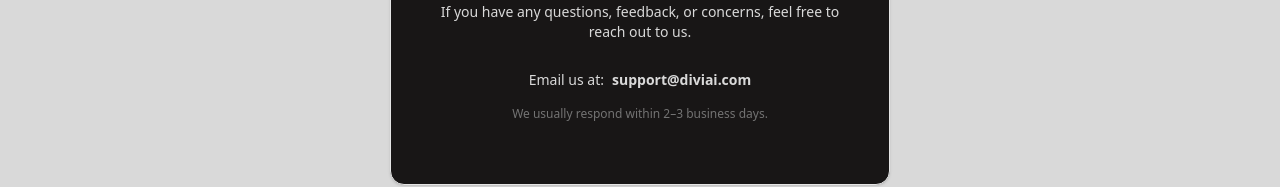
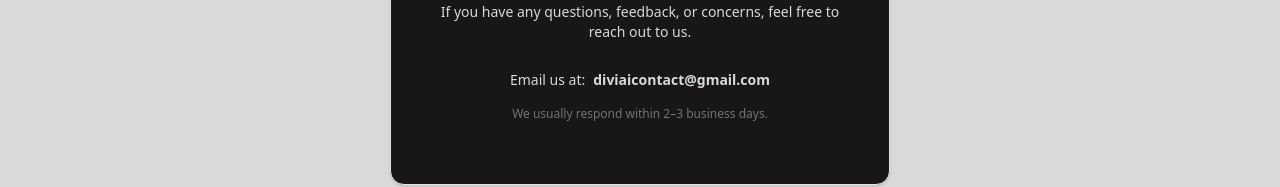
Before and after one commit to Divi202/divi_ai, a Next.js app: page /contact-us in a window 1280 px wide. Shown: the part 244-431 px from the top of the page. Built offline with nearby package versions, Linux system fonts and the light colour scheme.

Commit message:
updated the support email and instagram link

```diff
--- a/app/contact-us/page.tsx
+++ b/app/contact-us/page.tsx
@@ -4,7 +4,7 @@
 import { Card, CardContent, CardHeader, CardTitle } from "@/components/ui/card";
 import Link from "next/link";
 const ContactUs = () => {
-  const email = "support@diviai.com"; // replace with your email
+  const email = "diviaicontact@gmail.com"; // replace with your email
   return (
     <div className="flex min-h-screen flex-col bg-custom-white">
       <Navbar></Navbar>
--- a/app/privacy-policy/page.tsx
+++ b/app/privacy-policy/page.tsx
@@ -87,10 +87,10 @@
             <p>
               📧{" "}
               <a
-                href="mailto:your-email@example.com"
+                href="mailto:diviaicontact@gmail.com"
                 className="text-blue-600 hover:underline"
               >
-                your-email@example.com
+                diviaicontact@gmail.com
               </a>
             </p>
 
--- a/components/footer.tsx
+++ b/components/footer.tsx
@@ -37,7 +37,8 @@
         <div className="flex flex-row gap-4 items-center ">
           {/* only for medium and big screen  */}
           <Link
-            href="#instagram link"
+            href="https://www.instagram.com/diviai_official/"
+            target="/"
             className="hidden md:flex flex-row  hover:opacity-80"
           >
             <Image
@@ -50,7 +51,8 @@
           </Link>
           {/* only for samll screen  */}
           <Link
-            href="#instagram link"
+            href="https://www.instagram.com/diviai_official/"
+            target="/"
             className="flex md:hidden flex-row  hover:opacity-80"
           >
             <Image
```
